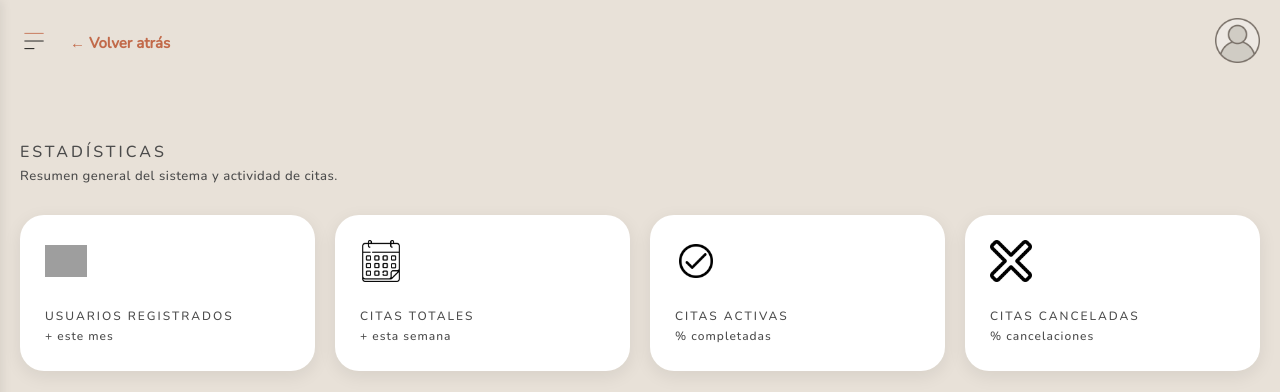
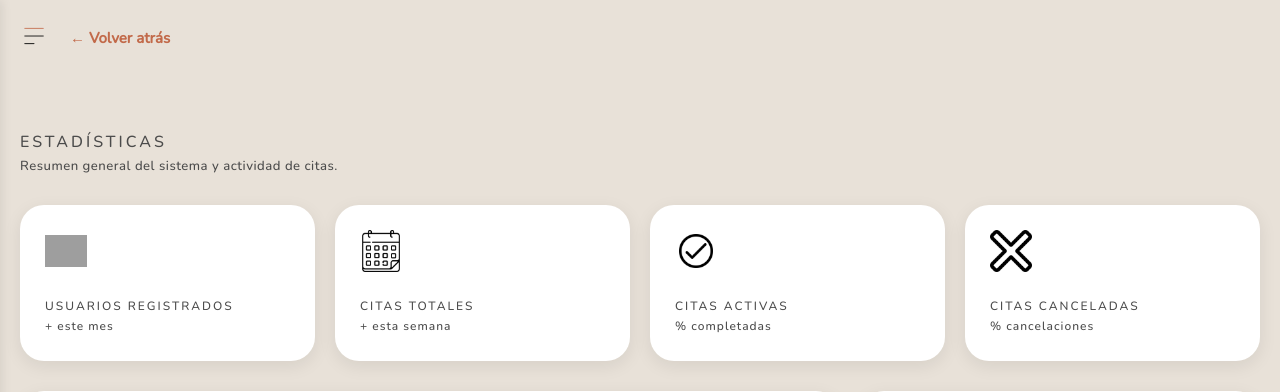
Before and after one commit to Rebecarebeca2005/Gestor-citas, a PHP site: page /views/estadisticas.php in a window 1280 px wide. Shown: the top 392 px of the page. Run offline with PHP 8.4, Linux system fonts and the light colour scheme; data that the repository does not hold is empty; grey boxes are pictures that could not be loaded.

Commit message:
Eliminacion por completo del perfil en el panel de adinistrador

```diff
--- a/views/centroControlAdmin.php
+++ b/views/centroControlAdmin.php
@@ -101,12 +101,6 @@ $nombre = $_SESSION['usuario']['nombre'] ?? 'Admin';
             class="menu-icon"
             alt="Abrir menú"
             onclick="toggleMenu()">
-
-            <!-- ===== VOLVER ATRÁS ===== -->
-
-      <a href="index.php?pagina=perfil" class="topbar-perfil" title="Mi perfil">
-        <img src="assets/img/usuario.png" class="perfil-icon" alt="Perfil">
-    </a>
 
     </header>
 
--- a/views/crearUserDesdeAdmin.php
+++ b/views/crearUserDesdeAdmin.php
@@ -68,10 +68,6 @@
  <nav class="volver-atras">
         ← Volver atrás
     </nav>
-
-      <a href="index.php?pagina=perfil" class="topbar-perfil" title="Mi perfil">
-        <img src="assets/img/usuario.png" class="perfil-icon" alt="Perfil">
-    </a>
 
     </header>
 
--- a/views/estadisticas.php
+++ b/views/estadisticas.php
@@ -78,10 +78,6 @@ $usuariosTop = $usuariosTop ?? [];
  <nav class="volver-atras">
         ← Volver atrás
     </nav>
-
-      <a href="index.php?pagina=perfil" class="topbar-perfil" title="Mi perfil">
-        <img src="assets/img/usuario.png" class="perfil-icon" alt="Perfil">
-    </a>
 
     </header>
 
--- a/views/misCitasAdmin.php
+++ b/views/misCitasAdmin.php
@@ -78,10 +78,6 @@
  <nav class="volver-atras">
         ← Volver atrás
     </nav>
-
-      <a href="index.php?pagina=perfil" class="topbar-perfil" title="Mi perfil">
-        <img src="assets/img/usuario.png" class="perfil-icon" alt="Perfil">
-    </a>
 
     </header>
 
```
